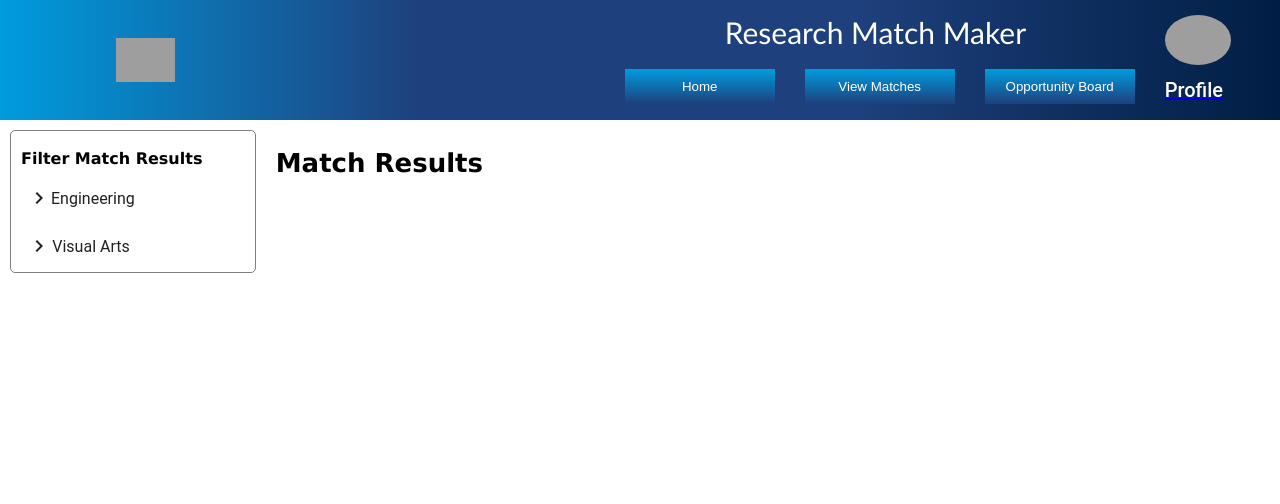
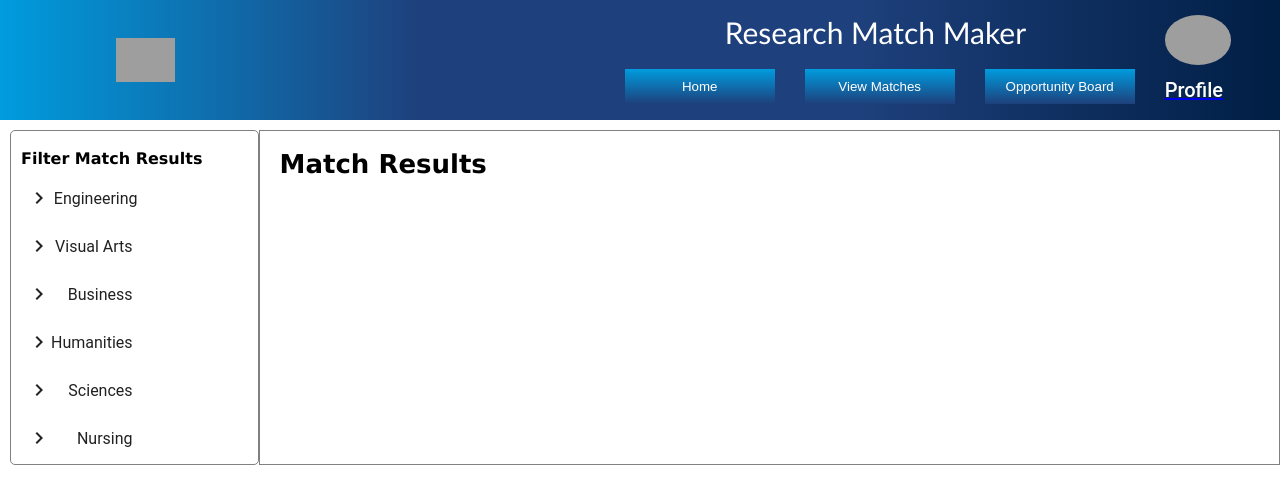
Before and after one commit to darlenein/ResearchMatchMaker, an Angular app: page /view-matches in a window 1280 px wide. Shown: the top 504 px of the page. Built offline with nearby package versions, Linux system fonts and the light colour scheme; grey boxes are pictures that could not be loaded.

Commit message:
Match page and Home page

```diff
--- a/src/app/home-page/home-page.component.css
+++ b/src/app/home-page/home-page.component.css
@@ -4,7 +4,20 @@
 }
 
 .projImage {
+    display: flex;
     padding-top: 50px;
-    height: 500px;
-    width: 700px;
+    height: 400px;
+    width: 600px;
 }
+
+.projImage2 {
+    display: flex;
+    padding-top: 50px;
+    height: 400px;
+    width: 600px;
+
+}
+
+p {
+    text-align: left;
+}
--- a/src/app/home-page/home-page.component.html
+++ b/src/app/home-page/home-page.component.html
@@ -1,6 +1,4 @@
 <app-top-menu-bar></app-top-menu-bar>
-
-<p> home-page works!</p>
 
 <button type="button" (click)="goToProfileViewPage();">To the profile view!</button>
 <button type="button" (click)="goToViewStudentPage();">View Student Profile Page</button>
@@ -12,8 +10,16 @@
 
         <div class="projectImages">
             <img class="projImage" src="https://www.jedunn.com/sites/default/files/127/Life%20Sciences%20projects.jpg" alt="image">
+            <p> This is where the project description will be posted! </p>
         </div>
+
+        <div class="projImage2">
+            <img class="projImage2" src="https://www.jedunn.com/sites/default/files/127/Life%20Sciences%20projects.jpg" alt="image">
+            <p> This is where the project description will be posted! </p>
+        </div>
+
     </h1>
 </div>
 
+
 <!-- <button type="button" [routerLink]="'profile-view'">To the profile view!</button> -->
--- a/src/app/match-page/match-page.component.css
+++ b/src/app/match-page/match-page.component.css
@@ -11,8 +11,10 @@
 }
 
 .right-container {
+    border: 1px solid gray;
     padding-left: 10px;
     flex: 5;
+
 }
 
 .filter-title {
--- a/src/app/match-page/match-page.component.html
+++ b/src/app/match-page/match-page.component.html
@@ -34,7 +34,79 @@
 
             <div [hidden]="!toggle[2]">
                 <mat-selection-list>
-                    <mat-list-option *ngFor="let item of visualArtsItems" checkboxPosition="before">
+                    <mat-list-option *ngFor="let item of humanitiesSocialScienceItems" checkboxPosition="before">
+                        {{ item }}
+                    </mat-list-option>
+                </mat-selection-list>
+            </div>
+
+            <mat-list-item (click)="toggle[3] = !toggle[3]">
+                <a matLine *ngIf="!toggle[3]"><mat-icon>keyboard_arrow_right</mat-icon></a>
+                <a matLine *ngIf="toggle[3]"><mat-icon>keyboard_arrow_down</mat-icon></a>
+                <a style="padding-bottom: 2.5px; margin-right: 85px;">Business</a>
+                <span>
+              <mat-icon *ngIf="!toggle[3]"></mat-icon>
+              <mat-icon *ngIf="toggle[3]"></mat-icon>
+             </span>
+            </mat-list-item>
+
+            <div [hidden]="!toggle[3]">
+                <mat-selection-list>
+                    <mat-list-option *ngFor="let item of businessItems" checkboxPosition="before">
+                        {{ item }}
+                    </mat-list-option>
+                </mat-selection-list>
+            </div>
+
+            <mat-list-item (click)="toggle[4] = !toggle[4]">
+                <a matLine *ngIf="!toggle[4]"><mat-icon>keyboard_arrow_right</mat-icon></a>
+                <a matLine *ngIf="toggle[4]"><mat-icon>keyboard_arrow_down</mat-icon></a>
+                <a style="padding-bottom: 2.5px; margin-right: 85px;">Humanities</a>
+                <span>
+              <mat-icon *ngIf="!toggle[4]"></mat-icon>
+              <mat-icon *ngIf="toggle[4]"></mat-icon>
+             </span>
+            </mat-list-item>
+
+            <div [hidden]="!toggle[4]">
+                <mat-selection-list>
+                    <mat-list-option *ngFor="let item of humanitiesSocialScienceItems" checkboxPosition="before">
+                        {{ item }}
+                    </mat-list-option>
+                </mat-selection-list>
+            </div>
+
+            <mat-list-item (click)="toggle[5] = !toggle[5]">
+                <a matLine *ngIf="!toggle[5]"><mat-icon>keyboard_arrow_right</mat-icon></a>
+                <a matLine *ngIf="toggle[5]"><mat-icon>keyboard_arrow_down</mat-icon></a>
+                <a style="padding-bottom: 2.5px; margin-right: 85px;">Sciences</a>
+                <span>
+              <mat-icon *ngIf="!toggle[5]"></mat-icon>
+              <mat-icon *ngIf="toggle[5]"></mat-icon>
+             </span>
+            </mat-list-item>
+
+            <div [hidden]="!toggle[5]">
+                <mat-selection-list>
+                    <mat-list-option *ngFor="let item of scienceItems" checkboxPosition="before">
+                        {{ item }}
+                    </mat-list-option>
+                </mat-selection-list>
+            </div>
+
+            <mat-list-item (click)="toggle[6] = !toggle[6]">
+                <a matLine *ngIf="!toggle[6]"><mat-icon>keyboard_arrow_right</mat-icon></a>
+                <a matLine *ngIf="toggle[6]"><mat-icon>keyboard_arrow_down</mat-icon></a>
+                <a style="padding-bottom: 2.5px; margin-right: 85px;">Nursing</a>
+                <span>
+              <mat-icon *ngIf="!toggle[6]"></mat-icon>
+              <mat-icon *ngIf="toggle[6]"></mat-icon>
+             </span>
+            </mat-list-item>
+
+            <div [hidden]="!toggle[6]">
+                <mat-selection-list>
+                    <mat-list-option *ngFor="let item of nursingItems" checkboxPosition="before">
                         {{ item }}
                     </mat-list-option>
                 </mat-selection-list>
--- a/src/app/match-page/match-page.component.ts
+++ b/src/app/match-page/match-page.component.ts
@@ -12,7 +12,11 @@
   ngOnInit(): void {
   }
 
-  engineeringItems: string[] = [ "Civil", "Chemical", "Electrical", "Mechanical"];
-  visualArtsItems: string[] = [ "Graph Design", "3D Modeling"];
+  engineeringItems: string[] = [ "Computer", "Chemical", "Electrical", "Mechanical", "Software"];
+  humanitiesSocialScienceItems: string[] = [ "Communication", "English", "Psychology", "Politcal Science", "History", "Digital Media"];
+  businessItems: string[] = [ "Accounting", "Economics", "Finance", "Marketing"];
+  scienceItems: string[]  = ["Biology", "Chemistry", "Environmental Science", "Physics", "Mathematics"]
+  nursingItems: string[] = ["Nursing"]
+
   toggle = [false];
 }
--- a/src/app/profile-view/profile-view.component.html
+++ b/src/app/profile-view/profile-view.component.html
@@ -1,5 +1,7 @@
 <app-top-menu-bar></app-top-menu-bar>
 
 <p>Hello {{student.firstName}} {{student.lastName}}, this is the profile-view component!</p>
+
 <button type="button" (click)="goToHomePage();">To the home page!</button>
+
 <router-outlet></router-outlet>
```
